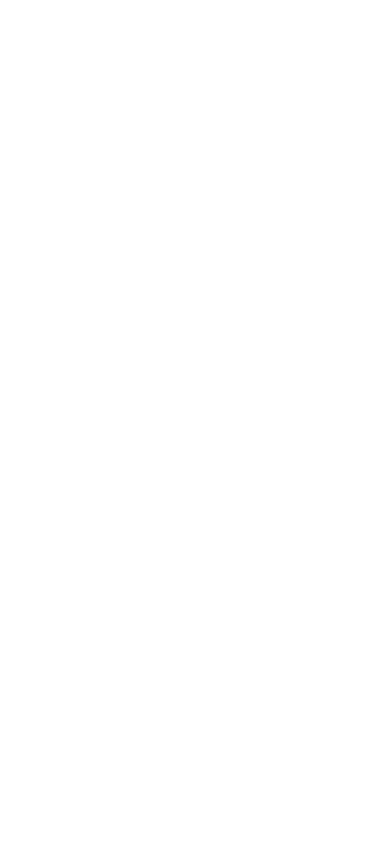
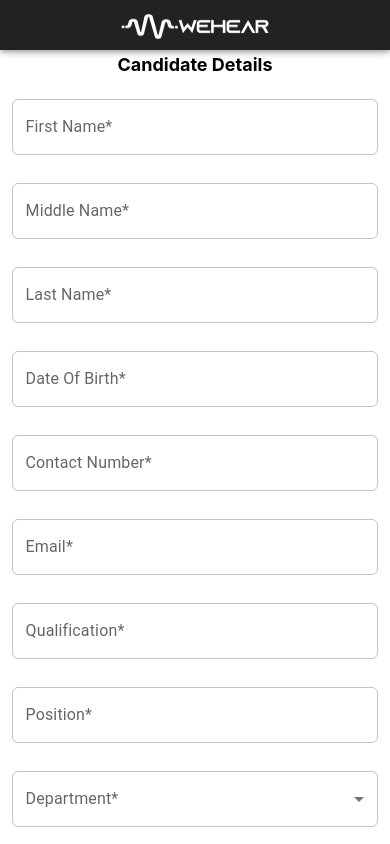
Before and after one commit to Bhambhera/candidate-form, a React (Create React App) app: page /1 in a window 390 px wide. Before the commit this address had no page. Shown: the top 844 px of the page. Built offline with nearby package versions, Linux system fonts and the light colour scheme.

Commit message:
adding phone and email feilds

```diff
--- a/src/App.js
+++ b/src/App.js
@@ -13,6 +13,7 @@
       <Routes>
         <Route path='/' element={<CandidateFormControler />}></Route>
         <Route path='/submitted' element={<FormSubmitUi/>}></Route>
+        <Route path='/:token' element={<CandidateFormControler/>}></Route>
       </Routes>
     </BrowserRouter>
     </>
--- a/src/Components/Pages/CandidateDetails.js
+++ b/src/Components/Pages/CandidateDetails.js
@@ -99,7 +99,7 @@
                     error generated
                 </Alert>
                     <Typography>
-                        error generated
+                       {data}
                     </Typography>
                 </Box>
             </>
--- a/src/Components/Pages/CandidateFormControler.jsx
+++ b/src/Components/Pages/CandidateFormControler.jsx
@@ -1,4 +1,4 @@
-import React, { useState } from 'react';
+import React, { useEffect, useState } from 'react';
   import CandidateFormUi from './CandidateFormUi';
   import moment from 'moment';
   import axios from 'axios';
@@ -6,18 +6,22 @@
   import CandidateDetails from './CandidateDetails';
   import { validateForm } from './validateForm';
 import { useDispatch } from 'react-redux';
-import { useNavigate } from 'react-router-dom';
+import { useNavigate, useParams } from 'react-router-dom';
 import FormSubmitUi from './FormSubmitUi';
 
   function CandidateFormControler() {
     const dispatch = useDispatch()
     const navigate = useNavigate()
+    const {token} = useParams()
     const defaultFormData = {
+      token : '',
       err : '',
       first_name : '',
       middle_name : '',
       last_name : '',
       date : '',
+      email : '',
+      phone : '',
       position : '',
       department : '',
       total_experience : '',
@@ -27,7 +31,8 @@
       location : '',
       notice_period : '',
       expectation : '',
-      disabled : false
+      disabled : false,
+
     }
     const [formData, setFormData] = useState(defaultFormData)
 
@@ -42,6 +47,13 @@
         date: formattedDate,
       });
     };
+
+    useEffect(() => {
+      setFormData({
+        ...formData,
+        token : token,
+      })
+    },[])
 
     const handleSnackbarClose = () => {
       setSnackbarOpen(false);
@@ -60,7 +72,7 @@
     const handleApiError = (err) => {
       dispatch(openModal({
         title: 'Candidate Details',
-        component: <CandidateDetails status='err' />,
+        component: <CandidateDetails status='err' data={err?.message}/>,
         size: 'md',
       }))
       setFormData(prevState => ({
@@ -72,12 +84,11 @@
     };
 
     const sendDetails = () => {
-          console.log('sending details')
           setFormData(prevState => ({
                   ...prevState,
                   disabled : true
                 }))
-          const rootURL = 'https://e6f6-2405-201-2004-d859-d1fb-fe67-68b9-797d.ngrok-free.app/api/candidate-form'
+          const rootURL = 'https://payrollv2-local-development.up.railway.app/api/candidate-form'
           // const rootURL = 'https://jsonplaceholder.typicode.com/todos'
                   axios({
                       url:`${rootURL}`,
@@ -102,8 +113,9 @@
 
       if (Object.keys(errors).length > 0) {
         const firstErrorField     = Object.keys(errors)[0];
+        const firstErrorMessage = errors[firstErrorField]
 
-        setSnackbarMessage(`${firstErrorField} is required.`);
+        setSnackbarMessage(`${firstErrorMessage}`);
         setSnackbarOpen(true);
       }
 
@@ -118,7 +130,6 @@
         console.log("Form has validation errors");
       }
     };
-
 
 
 
--- a/src/Components/Pages/CandidateFormUi.jsx
+++ b/src/Components/Pages/CandidateFormUi.jsx
@@ -15,6 +15,7 @@
 import List from "@mui/material/List";
 import ListItem from "@mui/material/ListItem";
 import ListItemText from "@mui/material/ListItemText";
+import { validateEmail } from '../../Utils/Helper';
 
 
 
@@ -130,18 +131,54 @@
           </Grid>
           <Grid xs={12} md={4} item>
             <CustomInput
+              type=  "number"
+              disabled={loading}
+              value={formData.phone}
+              label='Contact Number*'
+              onChange={(e) => {
+                setFormData({
+                    ...formData,
+                  phone : e.target.value,
+                });
+              }}
+              setValidationErr={setValidationErr}
+            />
+          </Grid>
+          <Grid xs={12} md={4} item>
+            <CustomInput
+              type=  "email"
+              disabled={loading}
+              value={formData.email}
+              label='Email*'
+              onChange={(e) => {
+                setFormData({
+                    ...formData,
+                  email : e.target.value,
+                });
+              }}
+              validate={() => {
+                if (!validateEmail(formData.email)) {
+                  return "Invalid Email"
+                }
+                return true
+              }}
+              setValidationErr={setValidationErr}
+            />
+          </Grid>
+        <Grid xs={12} md={4} item>
+          <CustomInput
             type=  "text"
             disabled={loading}
             value={formData.qualification}
             label='Qualification*'
-
             onChange={(e) => {
               setFormData({
                   ...formData,
                 qualification : e.target.value,
               });
             }}
-        setValidationErr={setValidationErr} />
+            setValidationErr={setValidationErr}
+          />
         </Grid>
           <Grid xs={12} md={4} item>
           <CustomInput
--- a/src/Components/Pages/validateForm.js
+++ b/src/Components/Pages/validateForm.js
@@ -1,3 +1,4 @@
+import { validateEmail } from "../../Utils/Helper";
 
 
 export const validateForm = (formData) => {
@@ -16,6 +17,15 @@
     }
     if (!formData.date || formData.date === "") {
       errors.date = "Date of Birth is required.";
+    }
+    if (!formData.phone || formData.phone === "") {
+      errors.phone = "Contact Number  is required.";
+    }
+    if (!formData.email || formData.email === "") {
+      errors.email = "Email is required.";
+    }
+    if(!validateEmail(formData.email)) {
+      errors.invalid_email = "Email is not valid"
     }
     if (!formData.qualification || formData.qualification === "") {
       errors.qualification = "Qualification is required.";
```
Lines whose indentation alone changed are shown as unchanged.
